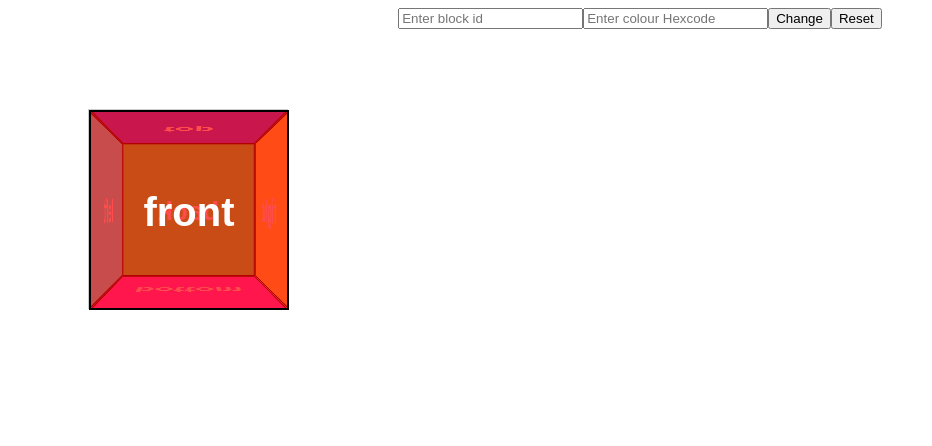
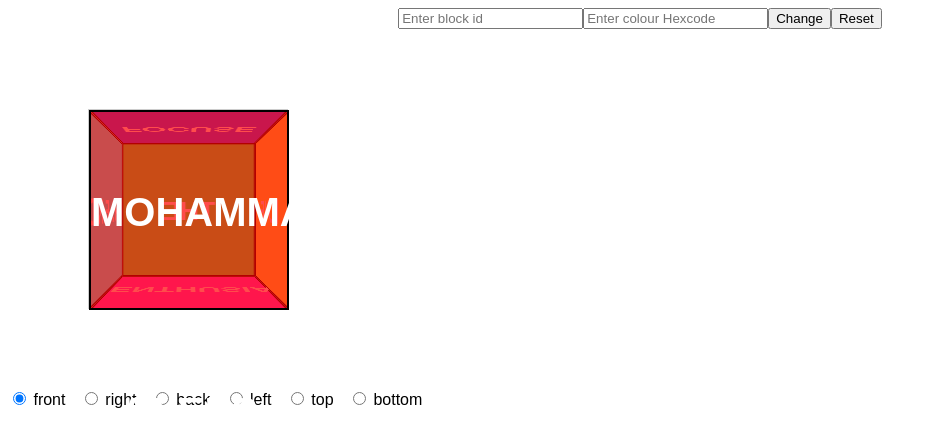
Before and after one commit to acciojob/Cubic-Portfolio-mdaneess, a website: page main.html in a window 1280 px wide. Shown: the whole page, without its empty margins (0-932 px from the left). Drawn offline with Linux system fonts and the light colour scheme.

Commit message:
Update main.html

```diff
--- a/main.html
+++ b/main.html
@@ -17,15 +17,34 @@
 </div>
   <div class="scene">
   <div class="cube">
-    <div class="cube__face cube__face--front">front</div>
-    <div class="cube__face cube__face--back">back</div>
-    <div class="cube__face cube__face--right">right</div>
-    <div class="cube__face cube__face--left">left</div>
-    <div class="cube__face cube__face--top">top</div>
-    <div class="cube__face cube__face--bottom">bottom</div>
+    <div class="cube__face cube__face--front">MOHAMMAD ANEES</div>
+    <div class="cube__face cube__face--back">THE ENGINEER</div>
+    <div class="cube__face cube__face--right">LOVE TRAVELLING</div>
+    <div class="cube__face cube__face--left">F.R.I.E.N.D.S</div>
+    <div class="cube__face cube__face--top">FOCUSE</div>
+    <div class="cube__face cube__face--bottom">ENTHUSIAST</div>
   </div>
 </div>
-
+<p class="radio-group">
+  <label>
+    <input type="radio" name="rotate-cube-side" value="front" checked /> front
+  </label>
+  <label>
+    <input type="radio" name="rotate-cube-side" value="right" /> right
+  </label>
+  <label>
+    <input type="radio" name="rotate-cube-side" value="back" /> back
+  </label>
+  <label>
+    <input type="radio" name="rotate-cube-side" value="left" /> left
+  </label>
+  <label>
+    <input type="radio" name="rotate-cube-side" value="top" /> top
+  </label>
+  <label>
+    <input type="radio" name="rotate-cube-side" value="bottom" /> bottom
+  </label>
+</p>
 
     <script type="text/javascript" src="./script.js">
 </script>
```
